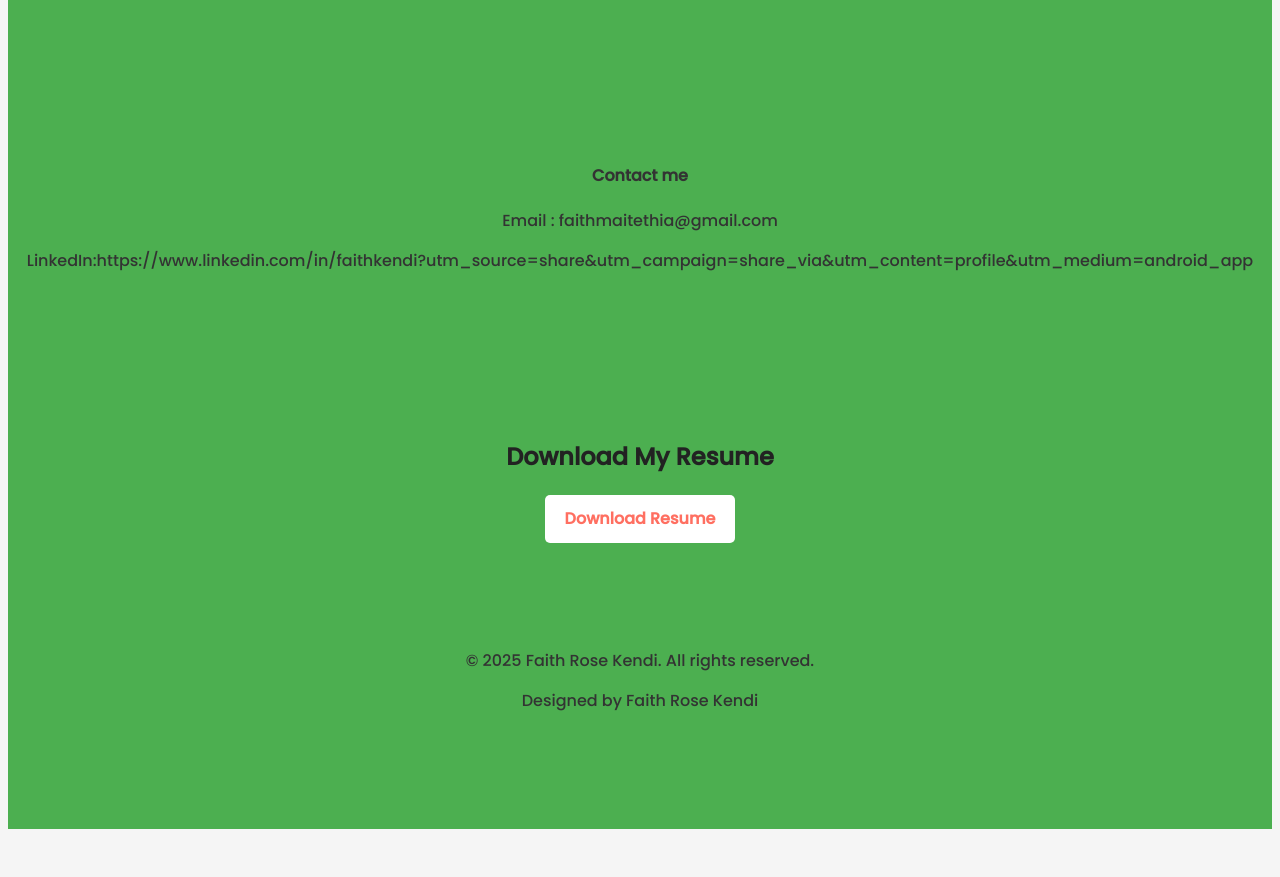
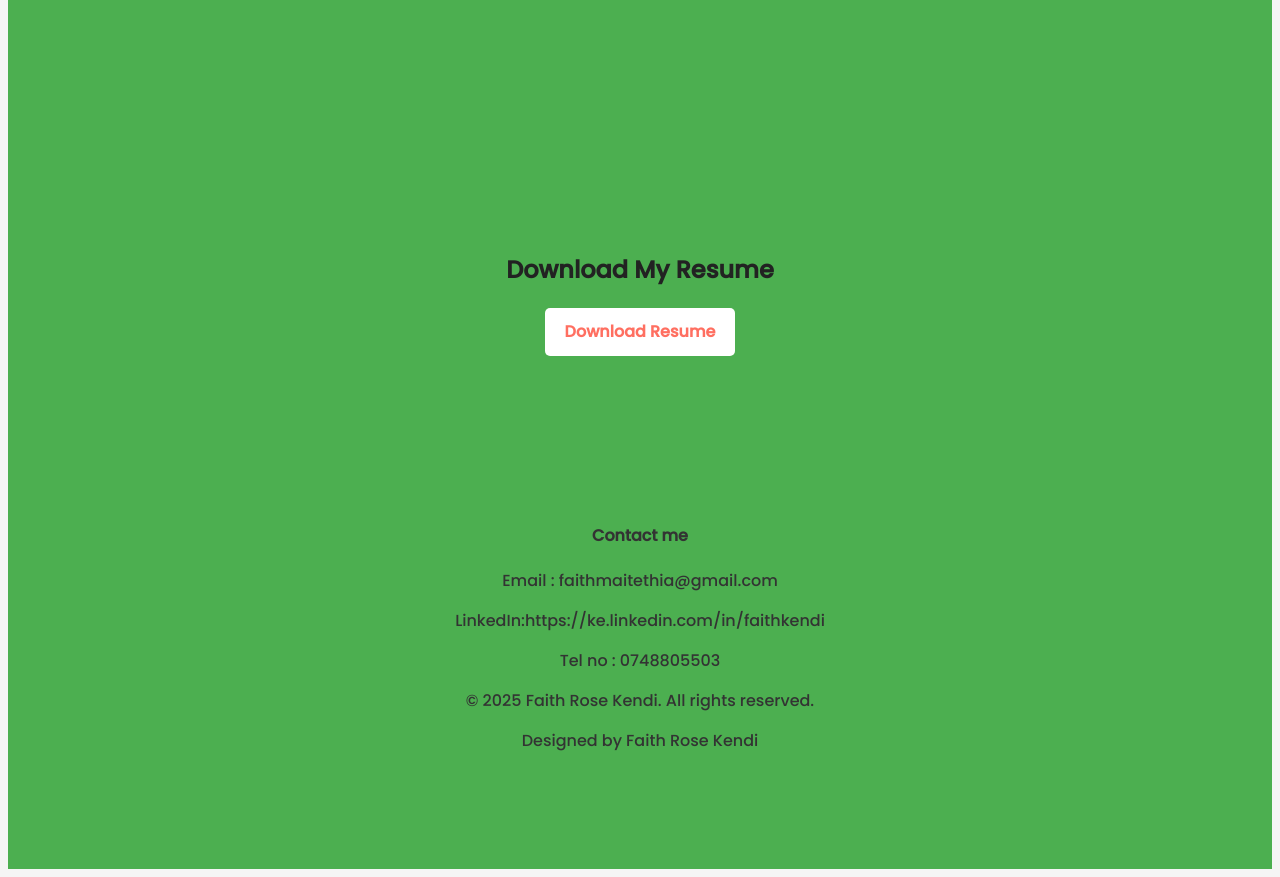
Before and after one commit to KendiStar/MyPortfolioFeb2025Hackathon, a plain HTML site: page index.html in a window 1280 px wide. Shown: the part 1724-2601 px from the top of the page. Before the commit the page ends 2561 px from the top, so only its background shows below. Drawn offline with Linux system fonts and the light colour scheme.

Commit message:
Update index.html

```diff
--- a/index.html
+++ b/index.html
@@ -31,7 +31,11 @@
     <section id="Home">
         <h1>About</h1>
         <p>Hi, I'm Faith Rose Kendi, an Economist with a new found passion in coding. </p>
-        <p>As an economist with a strong foundation in econometrics and a growing expertise in software engineering, I am passionate about integrating data-driven decision-making with scalable technology. My goal is to leverage econometrics and automation to build intelligent systems that enhance business insights, optimize decision processes, and drive innovation in tech-driven industries.I'm excited to share my journey and projects with you!</p>
+        <p>As an economist with a strong foundation in econometrics and a growing expertise in software engineering,
+              I am passionate about integrating data-driven decision-making with scalable technology.
+            My goal is to leverage econometrics and automation to build intelligent systems that enhance business insights,
+            optimize decision processes, and drive innovation in tech-driven industries.
+            I'm excited to share my journey and projects with you!</p>
     </section>
 
     <!-- Education Section -->
@@ -72,13 +76,7 @@
         </ul>
      </section>
 
-    <!-- Contact Section -->
-     <section id="Contact">
-        <h4>Contact me</h4>
-        <P> Email : faithmaitethia@gmail.com</P>
-        <p>LinkedIn:https://www.linkedin.com/in/faithkendi?utm_source=share&utm_campaign=share_via&utm_content=profile&utm_medium=android_app </p>
-
-     </section>
+         </section>
 
     <!-- Download Resume Section -->
     <section>
@@ -88,6 +86,14 @@
         </p>
 
     </section>
+
+    <!-- Contact Section -->
+     <section id="Contact">
+        <h4>Contact me</h4>
+        <P> Email : faithmaitethia@gmail.com</P>
+        <p>LinkedIn:https://ke.linkedin.com/in/faithkendi </p>
+         <P> Tel no : 0748805503</P>
+
 
     <!-- Footer Section -->
     <footer>
```
